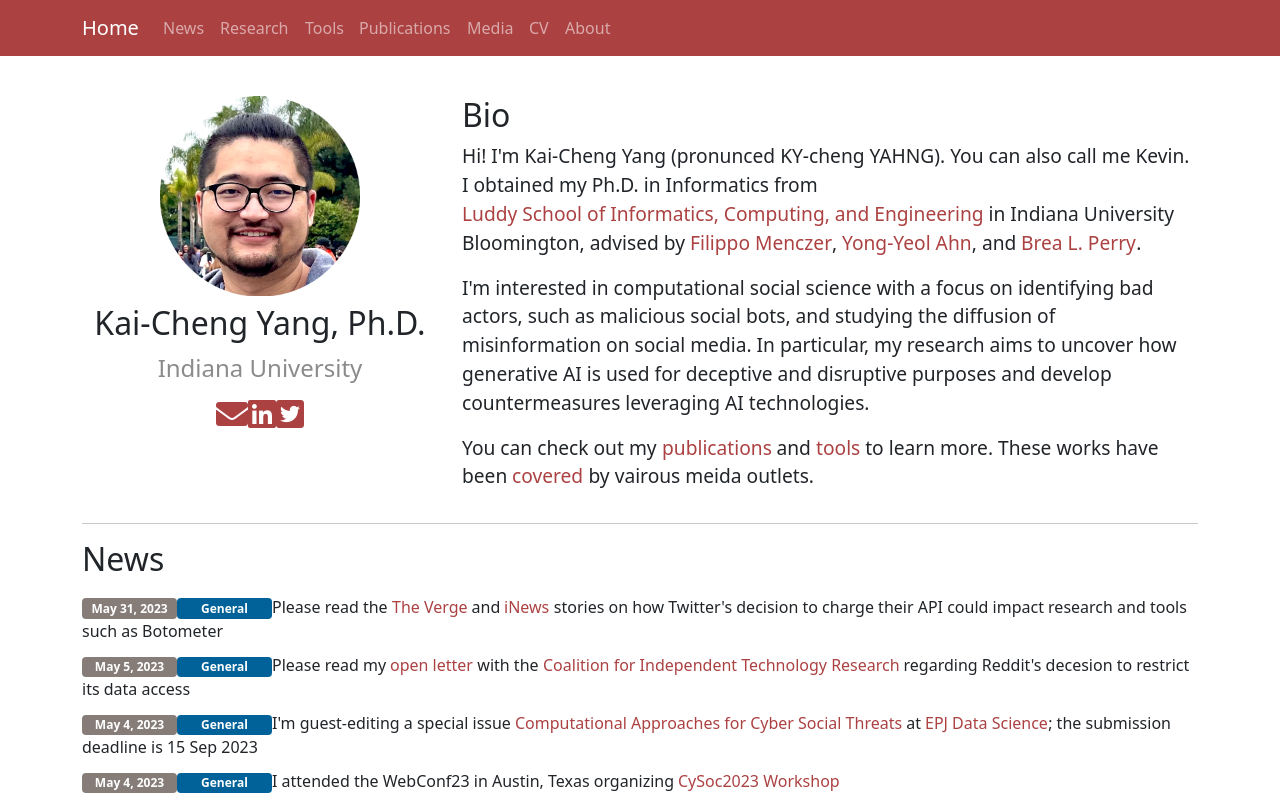
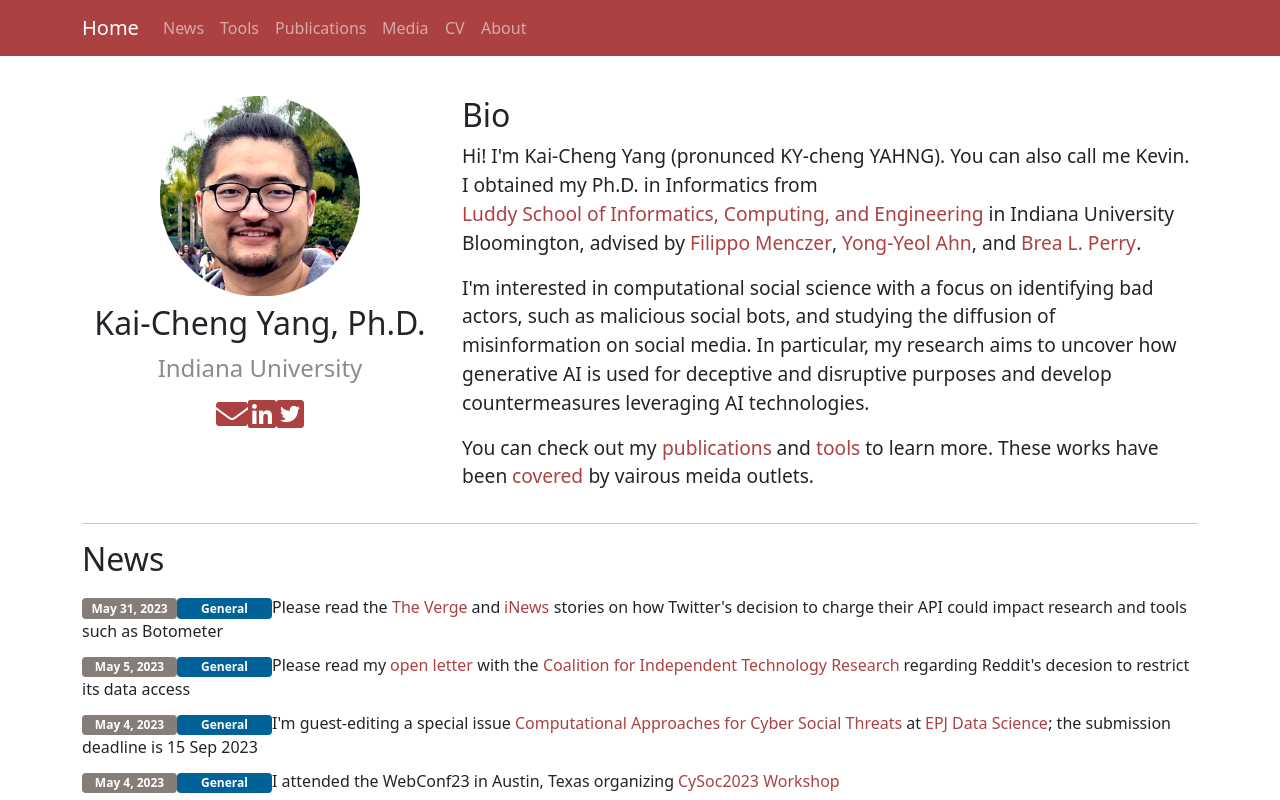
Before and after one commit to KaichengYang/homepage, a Vue app: page /#/ in a window 1280 px wide. Shown: the top 800 px of the page. Built offline with nearby package versions, Linux system fonts and the light colour scheme; some icons are missing.

Commit message:
remove: project from the navbar

```diff
--- a/src/components/NavbarHome.vue
+++ b/src/components/NavbarHome.vue
@@ -7,7 +7,6 @@
     <b-collapse is-nav id="nav_collapse">
       <b-navbar-nav>
         <b-nav-item href="#" v-scroll-to="'#news'">News</b-nav-item>
-        <b-nav-item href="#" v-scroll-to="'#project'">Research</b-nav-item>
         <b-nav-item href="#" v-scroll-to="'#tool'">Tools</b-nav-item>
         <b-nav-item href="#" v-scroll-to="'#publication'">Publications</b-nav-item>
         <b-nav-item href="#" v-scroll-to="'#media'">Media</b-nav-item>
```
